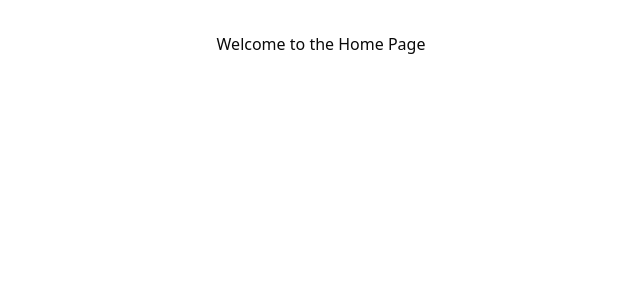
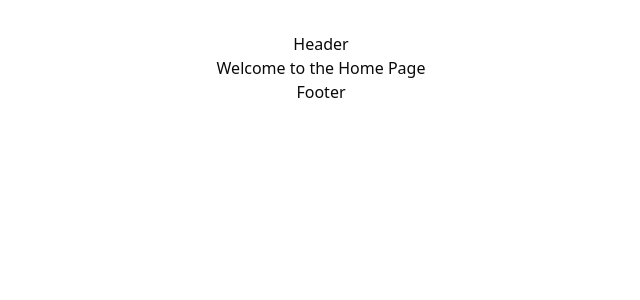
Before and after one commit to Gintaro-Daiktai/gintaro-daiktai, a React (Vite) app in the folder client/: page / in a window 1280 px wide. Shown: the top 300 px of the page, without its empty margins (319-959 px from the left). Built offline with nearby package versions, Linux system fonts and the light colour scheme.

Commit message:
feat: add layout component scaffold

```diff
--- /dev/null
+++ b/client/src/Layout.tsx
@@ -0,0 +1,13 @@
+import React from "react";
+
+function Layout({ children }: { children: React.ReactNode }) {
+  return (
+    <div>
+      <h1>Header</h1>
+      {children}
+      <h1>Footer</h1>
+    </div>
+  );
+}
+
+export default Layout;
--- a/client/src/main.tsx
+++ b/client/src/main.tsx
@@ -3,11 +3,14 @@ import { createRoot } from "react-dom/client";
 import { BrowserRouter } from "react-router";
 import "./index.css";
 import App from "./App.tsx";
+import Layout from "./Layout.tsx";
 
 createRoot(document.getElementById("root")!).render(
   <StrictMode>
-    <BrowserRouter>
-      <App />
-    </BrowserRouter>
+    <Layout>
+      <BrowserRouter>
+        <App />
+      </BrowserRouter>
+    </Layout>
   </StrictMode>,
 );
```
